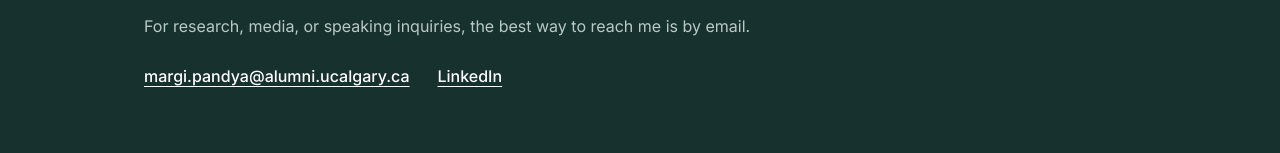
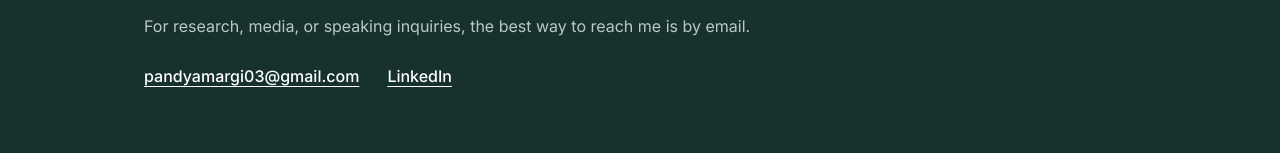
Before and after one commit to Margi-Pandya/margi-pandya.github.io, a plain HTML site: page index.html in a window 1280 px wide. Shown: the part 7314-7467 px from the top of the page. Drawn offline with Linux system fonts and the light colour scheme.

Commit message:
Update contact email
Co-Authored-By: Claude Opus 5.5 <noreply@anthropic.com>
Claude-Session: https://claude.ai/code/session_012bLLRK8u5tT6BPUSZEUem6

```diff
--- a/index.html
+++ b/index.html
@@ -71,7 +71,7 @@
           </div>
           <ul class="hero-socials" aria-label="Contact links">
             <li>
-              <a href="mailto:margi.pandya@alumni.ucalgary.ca" class="hero-social-link" aria-label="Email" title="Email">
+              <a href="mailto:pandyamargi03@gmail.com" class="hero-social-link" aria-label="Email" title="Email">
                 <svg width="24" height="24" fill="none" stroke="currentColor" stroke-width="2" stroke-linecap="round" stroke-linejoin="round" viewBox="0 0 24 24" aria-hidden="true"><rect x="3" y="5" width="18" height="14" rx="2"/><path d="m3.5 6.5 8.5 6.5 8.5-6.5"/></svg>
               </a>
             </li>
@@ -437,7 +437,7 @@
         <h2 class="section-title">Contact</h2>
         <p>For research, media, or speaking inquiries, the best way to reach me is by email.</p>
         <div class="contact-links">
-          <a href="mailto:margi.pandya@alumni.ucalgary.ca">margi.pandya@alumni.ucalgary.ca</a>
+          <a href="mailto:pandyamargi03@gmail.com">pandyamargi03@gmail.com</a>
           <a href="https://www.linkedin.com/in/margi-pandya" target="_blank" rel="noopener">LinkedIn</a>
         </div>
       </div>
```
